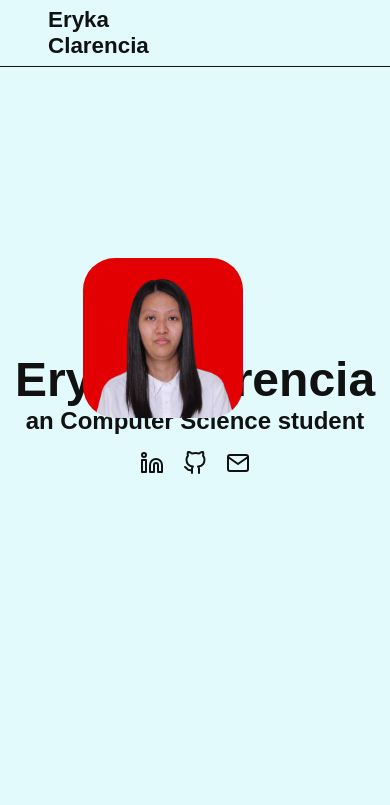
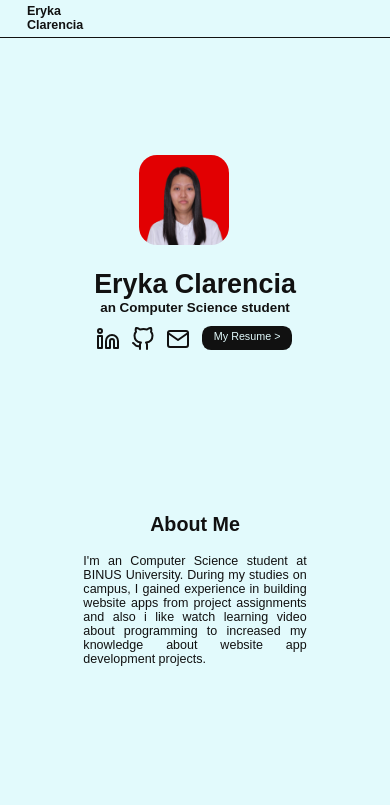
Before and after one commit to rikrick/Portofolio, a plain HTML site: page index.html in a window 390 px wide. Shown: the top 805 px of the page. Drawn offline with nearby package versions, Linux system fonts and the light colour scheme; a web font is replaced by a local one.

Commit message:
updated resume button

```diff
--- a/Script.js
+++ b/Script.js
@@ -3,8 +3,8 @@ var icon = document.getElementById("icon");
 icon.onclick = function () {
   document.body.classList.toggle("darkmode");
   if (document.body.classList.contains("darkmode")) {
-    icon.src = "../Img/sun.svg";
+    icon.src = "Img/sun.svg";
   } else {
-    icon.src = "../Img/moon.svg";
+    icon.src = "Img/moon.svg";
   }
 };
--- a/Style.css
+++ b/Style.css
@@ -106,17 +106,35 @@ body {
 }
 
 .follow .thelink {
-  margin: 1rem 0.6rem 0;
+  margin: 1.4rem 0.6rem 0;
 }
 
 .follow a {
   color: var(--primer);
 }
 
+.theresume {
+  text-align: center;
+  margin: 0.8rem;
+}
+
+.theresume .resume {
+  display: inline-block;
+  background-color: var(--primer);
+  width: 10rem;
+  height: 2.6rem;
+  padding: 0.6rem 0;
+  color: var(--background);
+  text-align: center;
+  border-radius: 1rem;
+  font-size: 1.2rem;
+  font-weight: var(--weights);
+}
+
 /* About  */
 .aboutme {
   margin: 2rem 0;
-  padding: 1rem 12%;
+  padding: 1rem 8%;
   height: 32rem;
 }
 
@@ -131,8 +149,7 @@ body {
 .aboutme p {
   font-weight: 400;
   font-size: 1.4rem;
-  text-align: center;
-  font-style: left;
+  text-align: justify;
   padding: 0 8rem 8rem;
 }
 
@@ -196,3 +213,46 @@ body {
   color: var(--background);
   margin: 0 0.6rem;
 }
+
+/* smartphone */
+@media (max-width: 450px) {
+  html {
+    font-size: 56%;
+  }
+
+  .profile {
+    min-height: 54vh;
+    position: relative;
+    padding-top: 30rem;
+  }
+
+  .theresume .resume {
+    margin-top: 0.5rem;
+    padding: 0.4rem 0;
+  }
+
+  .projects {
+    margin-top: 30%;
+  }
+
+  .project {
+    margin-top: 1rem;
+  }
+
+  .aboutme {
+    margin: 10% 0;
+    padding: 1rem 3%;
+    height: 26rem;
+  }
+
+  .aboutme h2 {
+    padding-top: 1rem;
+  }
+
+  .aboutme p {
+    font-weight: 400;
+    font-size: 1.4rem;
+    text-align: justify;
+    padding: 0 8rem 8rem;
+  }
+}
--- a/index.html
+++ b/index.html
@@ -21,13 +21,13 @@
         <a href="#">Home</a>
         <a href="#About">About</a>
         <a href="#Projectsection">Project</a>
-        <img src="../Img/moon.svg" id="icon" />
+        <img src="Img/moon.svg" id="icon" />
       </div>
     </div>
     <section class="Home" id="Home">
       <div class="profile">
         <div class="myimage">
-          <img src="../Img/foto-profile.jpg" />
+          <img src="Img/foto-profile.jpg" />
         </div>
 
         <h1>Eryka Clarencia</h1>
@@ -51,6 +51,9 @@
               ><i data-feather="mail"></i
             ></a>
           </div>
+          <div class="theresume">
+            <a class="resume" href="" target="_blank">My Resume ></a>
+          </div>
         </div>
       </div>
     </section>
@@ -73,7 +76,7 @@
 
         <div class="row">
           <div class="project">
-            <img src="../Img/Hi-Toyz_SignIn.jpg" />
+            <img src="Img/Hi-Toyz_SignIn.jpg" />
             <h3>Hi-Toyz</h3>
             <p>
               Hi-Toyz is a web that will be used as a media introduction for
@@ -97,7 +100,7 @@
           </div>
 
           <div class="project">
-            <img src="../Img/MakeMeUpzzz.jpg" />
+            <img src="Img/MakeMeUpzzz.jpg" />
             <h3>MakeMeUpzz</h3>
             <p>
               Makemeupzz is web-based online makeup and skin care selling
```
